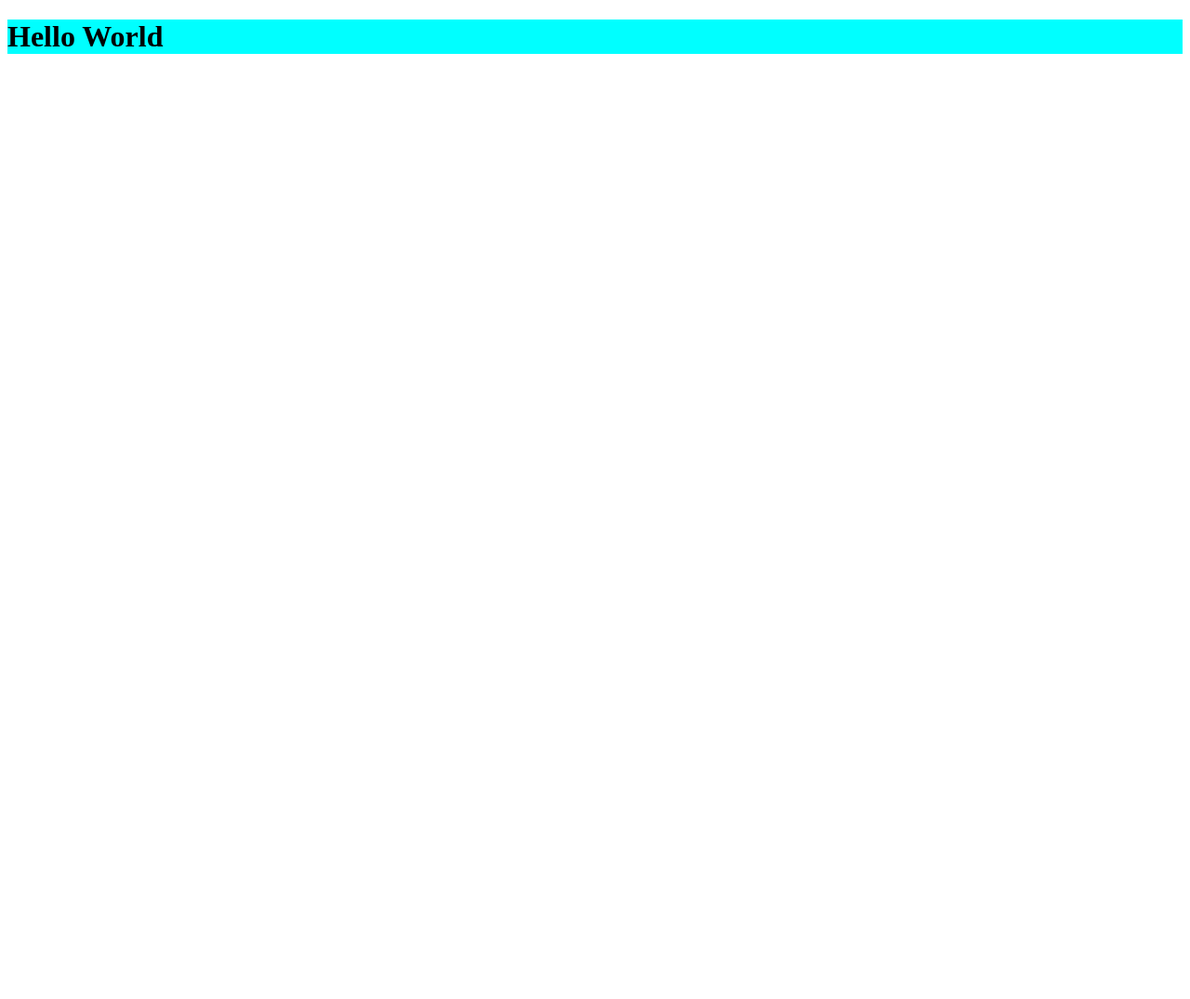
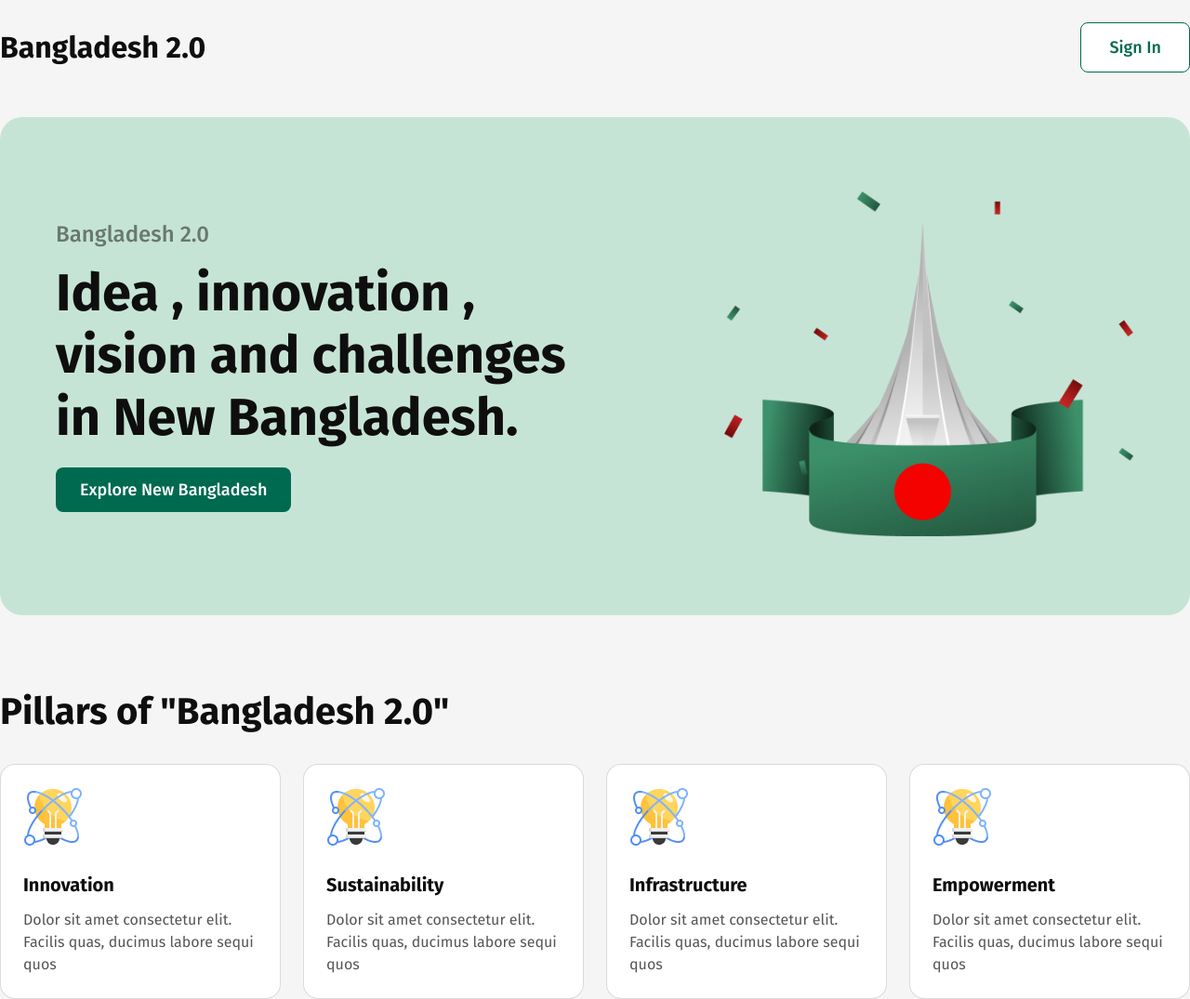
Before and after one commit to devshourav/bangleadesh-2.0, a plain HTML site: page index.html in a window 1280 px wide. Shown: the whole page at 93% size. Before the commit the page ends 800 px from the top, so only its background shows below. Drawn offline with Linux system fonts and the light colour scheme.

Commit message:
Two section done

```diff
--- a/index.html
+++ b/index.html
@@ -1,12 +1,75 @@
 <!DOCTYPE html>
 <html lang="en">
+
 <head>
     <meta charset="UTF-8">
     <meta name="viewport" content="width=device-width, initial-scale=1.0">
     <title>Bangladesh 2.0</title>
     <link rel="stylesheet" href="/styles/style.css">
+    <link rel="preconnect" href="https://fonts.googleapis.com">
+    <link rel="preconnect" href="https://fonts.gstatic.com" crossorigin>
+    <link
+        href="https://fonts.googleapis.com/css2?family=Fira+Sans:ital,wght@0,100;0,200;0,300;0,400;0,500;0,600;0,700;0,800;0,900;1,100;1,200;1,300;1,400;1,500;1,600;1,700;1,800;1,900&display=swap"
+        rel="stylesheet">
 </head>
+
 <body>
-    <h1>Hello World</h1>
+    <!--Header Section starts-->
+    <header>
+        <nav id="nav">
+            <div class="header">
+                <h1>Bangladesh 2.0</h1>
+                <button> Sign In</button>
+            </div>
+        </nav>
+        <!--Banner section-->
+        <section class=" bcontainer">
+            <div class="banner">
+                <div class="bcontents">
+                <h2>Bangladesh 2.0</h2>
+                <h1>Idea , innovation , vision  and challenges in New Bangladesh.</h1>
+                <button class="primary-btn">Explore New Bangladesh</button>
+            </div>
+            <div class="bimage">
+                <img src="./UI/Group 1 (1).png" alt="">
+            </div>
+            </div>
+
+        </section>
+    </header>
+    <main>
+    <!--Pillars of "bangladesh 2.00" starts-->
+    <section class="container">
+        <div class="pcontents">
+            <h1 class="section-title">Pillars of "Bangladesh 2.0"</h1>
+            <div class="box-container">
+                <div class="boxcon">
+                    <img src="./assets/card-icon.png" alt="">
+                    <h3>Innovation</h3>
+                    <p class="section-para">Dolor sit amet consectetur elit. Facilis quas, ducimus labore sequi quos </p>
+                </div>
+                <div class="boxcon">
+                    <img src="./assets/card-icon.png" alt="">
+                    <h3>Sustainability</h3>
+                    <p class="section-para">Dolor sit amet consectetur elit. Facilis quas, ducimus labore sequi quos </p>
+                </div>
+                <div class="boxcon">
+                    <img src="./assets/card-icon.png" alt="">
+                    <h3>Infrastructure</h3>
+                    <p class="section-para">Dolor sit amet consectetur elit. Facilis quas, ducimus labore sequi quos </p>
+                </div>
+                <div class="boxcon">
+                    <img src="./assets/card-icon.png" alt="">
+                    <h3>Empowerment</h3>
+                    <p class="section-para">Dolor sit amet consectetur elit. Facilis quas, ducimus labore sequi quos </p>
+                </div>
+            </div>
+        </div>
+    </section>
+
+    </main>
+
+
 </body>
+
 </html>
--- a/styles/style.css
+++ b/styles/style.css
@@ -1,3 +1,143 @@
-h1{
-    background-color: aqua;
+@import url('https://fonts.googleapis.com/css2?family=Fira+Sans:ital,wght@0,100;0,200;0,300;0,400;0,500;0,600;0,700;0,800;0,900;1,100;1,200;1,300;1,400;1,500;1,600;1,700;1,800;1,900&display=swap');
+
+*{
+    margin: 0;
+    padding: 0;
+    font-family: "Fira Sans", sans-serif;
+
 }
+body{
+    background-color: #F5F5F5;
+}
+/* Global Styles */
+.container{
+    max-width: 1280px;
+    margin: 80px auto 0;
+}
+.section-title{
+    font-size: 40px;
+    font-weight: 700;
+    color: #0E0E0E;
+}
+.section-para{
+    font-size: 16px;
+    font-weight: 400;
+    line-height: 24px;
+    color: #0E0E0E;
+    opacity: 0.7;
+}
+.primary-btn{
+    padding: 13px 26px;
+    background-color: #006A50;
+    border-radius: 8px;
+    color: #fff;
+    font-size: 18px;
+    font-weight: 500;
+    border: none;
+
+}
+.primary-btn:hover{
+    background-color: #fff;
+    border: 1px solid #006A50;
+    color: #006A50;
+}
+/* Styling header */
+/* Nav bar */
+#nav{
+    /* width: 100%; */
+    max-width: 1280px;
+     margin: 0 auto;
+}
+.header{
+    display: flex;
+    justify-content: space-between;
+    align-items: center;
+    padding: 24px 0;
+    margin-bottom: 24px;
+}
+.header > h1{
+    font-size: 32px;
+    font-weight: 700;
+    color: #0E0E0E;
+    text-align: start;
+
+
+}
+.header > button{
+    padding: 15px 30px;
+    border: 1px solid #006A50;
+    border-radius: 8px;
+    background-color: #fff;
+    font-size: 18px;
+    font-weight: 500;
+    color: #006A50;
+}
+.header > button:hover{
+    background-color: #006A50;
+    color: #fff;
+}
+/* Styling Banner Section */
+.bcontainer{
+    max-width: 1280px;
+    margin: 0 auto;
+}
+.banner{
+    display: flex;
+    background-color: #C6E4D6;
+    border-radius: 24px;
+    padding: 80px 60px;
+    justify-content: space-between;
+    align-items: center;
+
+}
+.bcontents{
+    width: 48.6%;
+}
+.bcontents h2{
+    margin-bottom: 16px;
+    font-size: 24px;
+    font-weight: 500;
+    color: #0E0E0E;
+    opacity: 0.5;
+}
+.bcontents h1{
+    font-size: 56px;
+    font-weight: 700;
+    color: #0E0E0E;
+    margin-bottom: 20px;
+}
+.bimage{
+    width: 38%;
+}
+.bimage img{
+    width: 100%;
+}
+/* Styling Pillars of "Bangladesh 2.0"  */
+.pcontents .section-title{
+    margin-bottom: 32px;
+}
+.box-container{
+    display: flex;
+    gap: 24px;
+    align-items: center;
+}
+.boxcon{
+   background-color: #fff;
+  padding: 24px;
+  border: 1px solid rgba(14, 14, 14, 0.15);
+  border-radius: 16px;
+}
+.boxcon img{
+    width: 64px;
+    height: 64px;
+    margin-bottom: 25px;
+}
+.boxcon h3{
+    font-size: 20px;
+    font-weight: 700;
+    color: #0E0E0E;
+    margin-bottom: 14px;
+}
+.boxcon p{
+
+}
```
Also changed, not shown: UI/Group 1 (1).png (added).
